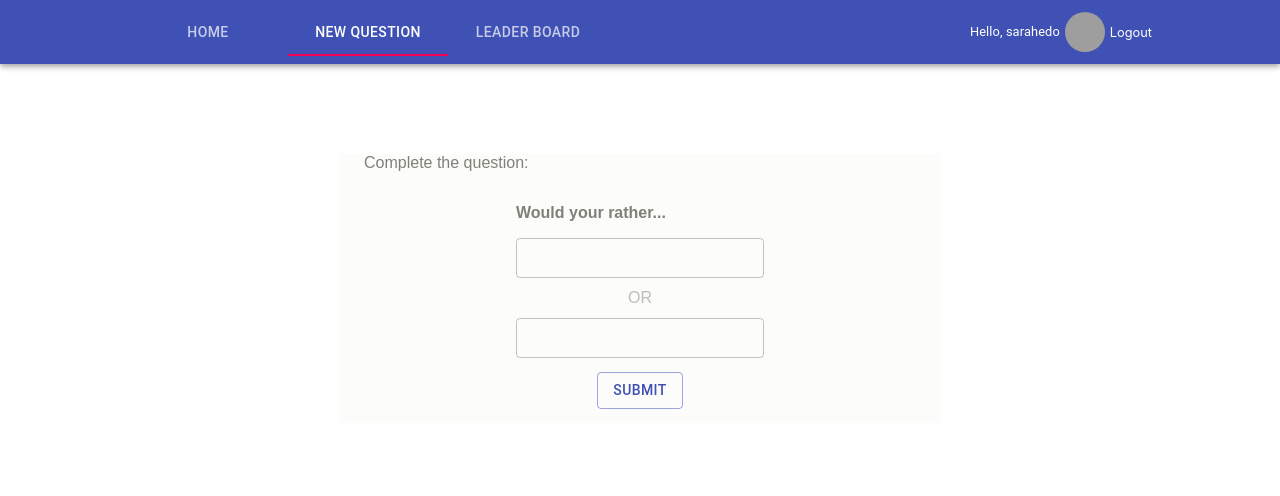
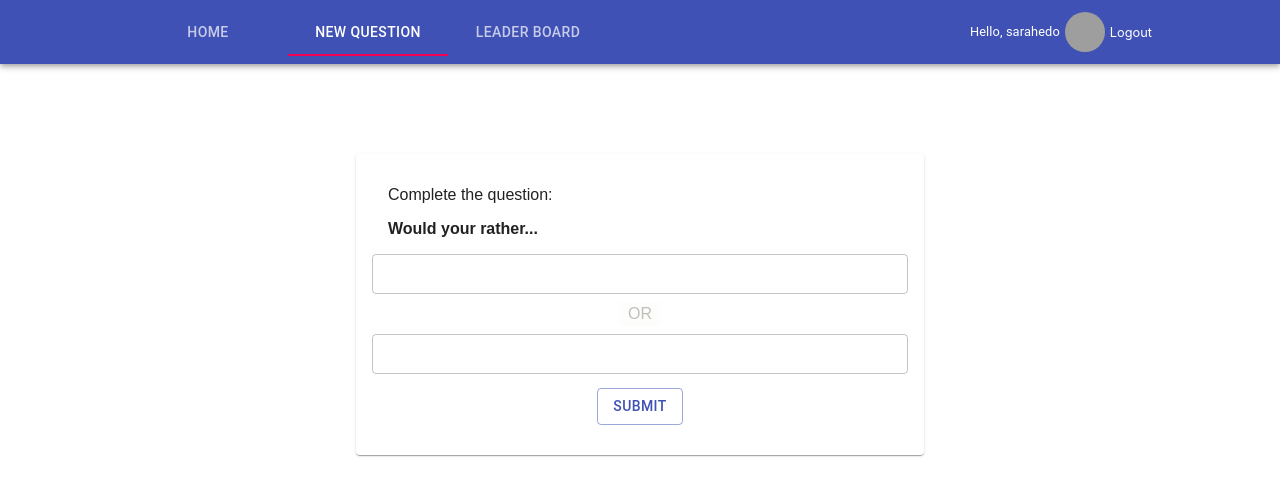
Before and after one commit to lamorin/reactnd-project-would-you-rather, a React (Create React App) app: page / in a window 1280 px wide. Both pictures are taken after a click on the tab "NEW QUESTION". Shown: the top 496 px of the page. Built offline with nearby package versions, Linux system fonts and the light colour scheme; grey boxes are pictures that could not be loaded.

Commit message:
Change: Styling New Question
modified:   src/components/NewQuestion.js

```diff
--- a/src/components/NewQuestion.js
+++ b/src/components/NewQuestion.js
@@ -3,6 +3,7 @@ import { connect } from 'react-redux'
 import { getQuestions, saveQuestion } from '../utils/api'
 import handleReceiveQuestions from '../actions/questions'
 import Container from '@material-ui/core/Container'
+import Paper from '@material-ui/core/Paper'
 import FormControl from '@material-ui/core/FormControl'
 import TabPanel from './TabPanel'
 import TextField from '@material-ui/core/TextField'
@@ -12,11 +13,13 @@ import { showQuestionsTabs } from '../actions/home'
 import { setActivePanel } from '../actions/panels'
 
 const useStyles = makeStyles((theme) => ({
-    container: {
+  container: {
     textAlign: 'center',
-    background: '#fcfcfa',
-    color: '#818078',
-    fontFamily: 'Futura, sans-serif'
+    fontFamily: 'Futura, sans-serif',
+    padding: '1rem'
+  },
+  paper: {
+    padding: '1rem'
   },
   hrText : {
     lineHeight: '1em',
@@ -50,8 +53,18 @@ const useStyles = makeStyles((theme) => ({
       backgroundColor: '#fcfcfa'
     }
   },
+  complete: {
+    padding: '1rem 1rem 0',
+    margin: 0
+  },
+  wouldYou: {
+    margin: '1rem 1rem'
+  },
   button: {
     margin: '1em auto'
+  },
+  textField: {
+
   }
 }))
 
@@ -79,12 +92,13 @@ function NewQuestion(props) {
   return (
     <TabPanel value={activePanel} index={1}>
       <Container maxWidth="sm" align="center" className={classes.container}>
-        <p style={{textAlign:'left'}}>Complete the question:</p>
-        <FormControl>
+        <Paper className={classes.paper}>
+        <p style={{textAlign:'left'}} className={classes.complete}>Complete the question:</p>
+        <FormControl fullWidth>
           <form onSubmit={handleSubmit}>
-            <p style={{textAlign:'left', fontWeight: 'bold'}}>Would your rather...</p>
+            <p style={{textAlign:'left', fontWeight: 'bold'}} className={classes.wouldYou}>Would your rather...</p>
             <div>
-              <TextField id="outlined-basic" size={'small'} fullWidth variant="outlined" onChange={optionOneHandler}/>
+              <TextField id="outlined-basic" size={'small'} fullWidth variant="outlined" onChange={optionOneHandler} className={classes.textField}/>
             </div>
             <hr data-content='OR' className={classes.hrText}/>
             <div>
@@ -95,6 +109,7 @@ function NewQuestion(props) {
             </Button>
           </form>
         </FormControl>
+        </Paper>
       </Container>
     </TabPanel>
   )
```
